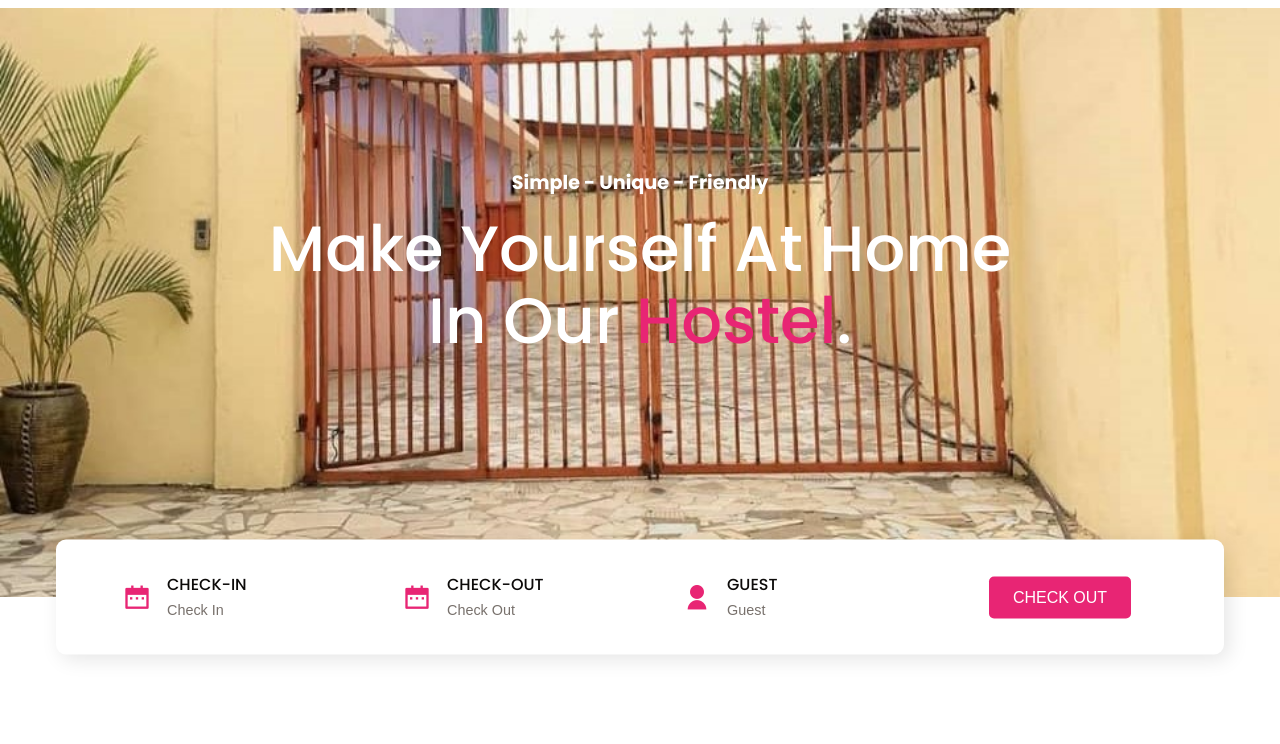
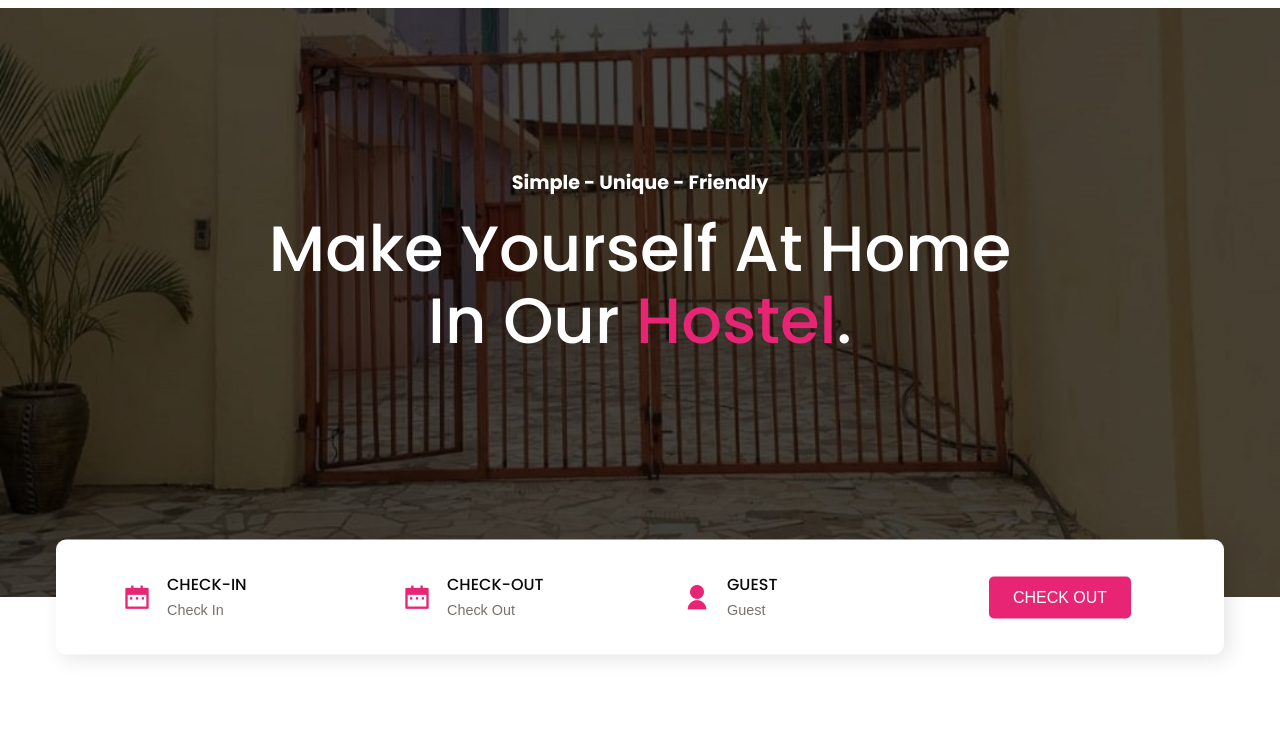
Before and after one commit to Mosayapps/web_test, a plain HTML site: page index.html in a window 1280 px wide. Shown: the part 56-800 px from the top of the page. Drawn offline with nearby package versions, Linux system fonts and the light colour scheme.

Commit message:
Add files via upload

```diff
--- a/styles.css
+++ b/styles.css
@@ -95,10 +95,11 @@ body {
 }
 
 .header {
-  background-image: url("assets/home - Copy.jpg");
+  background-image: url("assets/home1.jpg");
   background-position: center center;
   background-size: cover;
   background-repeat: no-repeat;
+
 }
 
 nav {
```
Also changed, not shown: assets/home1.jpg (added).
